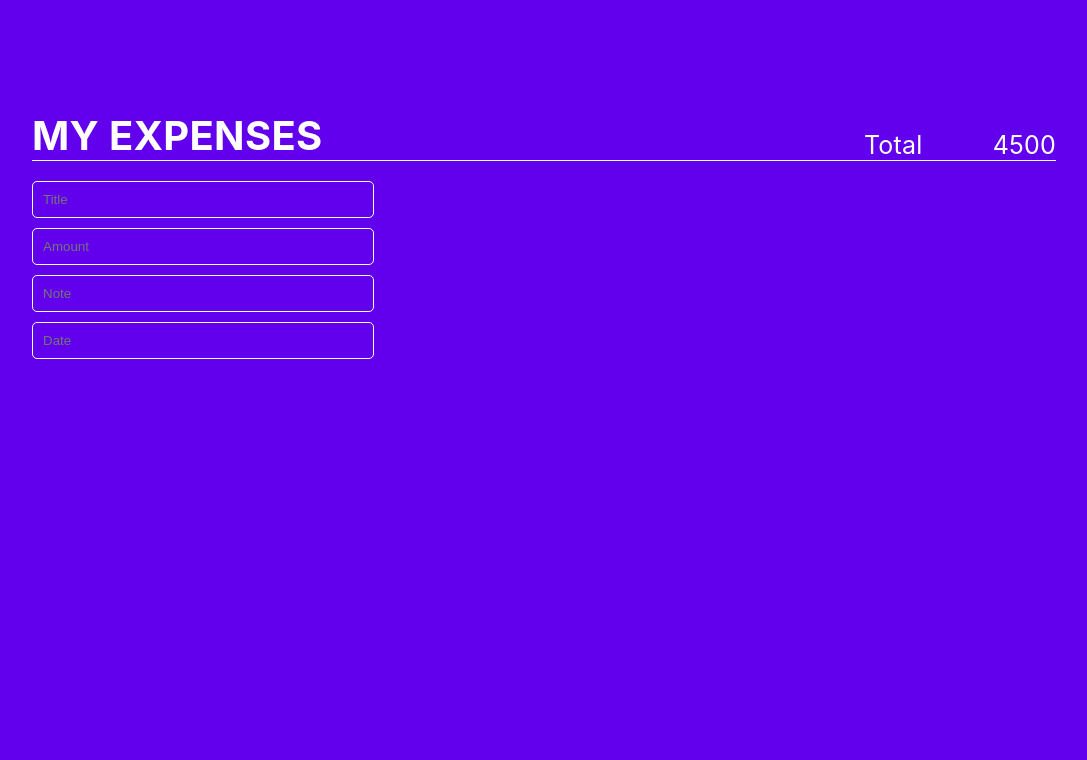
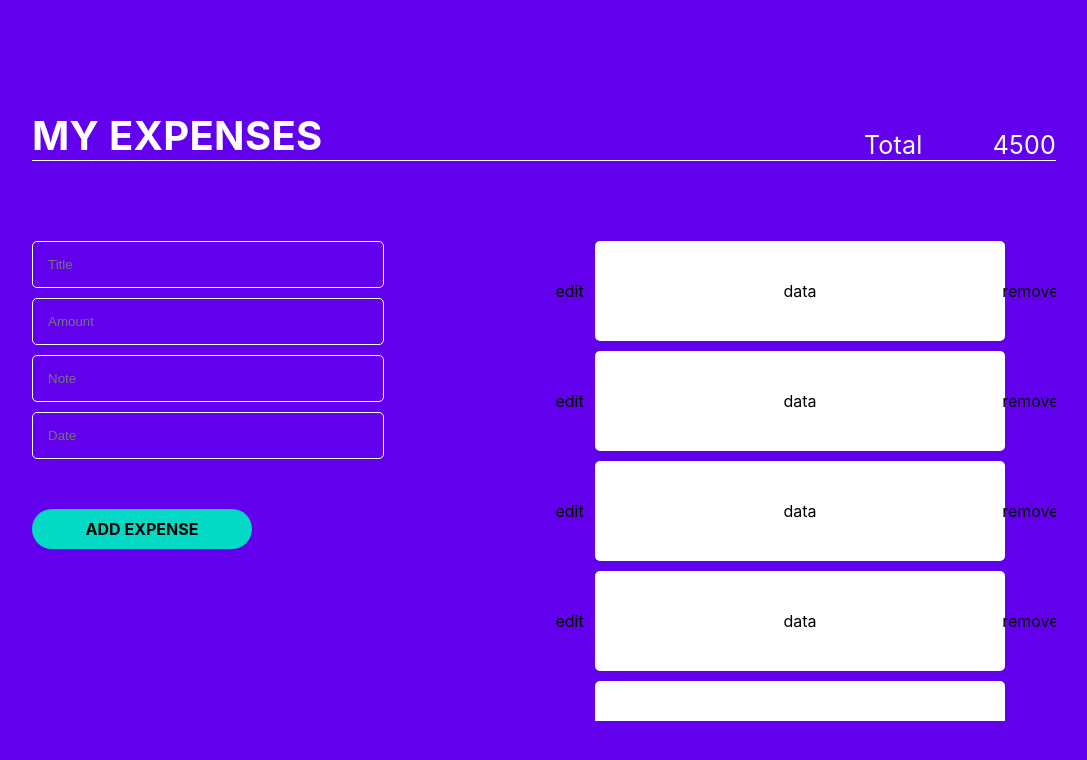
Before and after one commit to Har-SHAW/stackmaze_assignment_reactjs, a React (Create React App) app: page / in a window 1280 px wide. Shown: the top 760 px of the page, without its empty margins (96-1183 px from the left). Built offline with nearby package versions, Linux system fonts and the light colour scheme.

Commit message:
right scroll completed

```diff
--- a/src/App.css
+++ b/src/App.css
@@ -13,29 +13,6 @@
   }
 }
 
-.App-header {
-  background-color: #282c34;
-  min-height: 100vh;
-  display: flex;
-  flex-direction: column;
-  align-items: center;
-  justify-content: center;
-  font-size: calc(10px + 2vmin);
-  color: white;
-}
-
-.App-link {
-  color: #61dafb;
-}
-
-@keyframes App-logo-spin {
-  from {
-    transform: rotate(0deg);
-  }
-  to {
-    transform: rotate(360deg);
-  }
-}
 
 .expText {
   font-size: 40px;
@@ -56,3 +33,11 @@
   color: #ffffff;
   opacity: 1;
 }
+
+.listEle{
+  height: 100px;
+  width: 40vw;
+  margin-bottom: 10px;
+  display: flex;
+  flex-direction: row;
+}
--- a/src/App.js
+++ b/src/App.js
@@ -49,14 +49,131 @@ function App() {
           }}
         >
           <div style={{ width: "50vw", height: "70vw" }}>
-            <div style={{ display: "flex", flexDirection: "column", paddingTop: "20px" }}>
-              <input placeholder="Title" style={{marginBottom: "10px", width: "25vw", border: "1px solid white", backgroundColor: "transparent", padding: "10px", borderRadius: "5px", color: "white"}}></input>
-              <input placeholder="Amount" style={{marginBottom: "10px", width: "25vw", border: "1px solid white", backgroundColor: "transparent", padding: "10px", borderRadius: "5px", color: "white"}}></input>
-              <input placeholder="Note" style={{marginBottom: "10px", width: "25vw", border: "1px solid white", backgroundColor: "transparent", padding: "10px", borderRadius: "5px", color: "white"}}></input>
-              <input placeholder="Date" style={{marginBottom: "10px", width: "25vw", border: "1px solid white", backgroundColor: "transparent", padding: "10px", borderRadius: "5px", color: "white"}}></input>
+            <div
+              style={{
+                display: "flex",
+                flexDirection: "column",
+                paddingTop: "10vh",
+              }}
+            >
+              <input
+                placeholder="Title"
+                style={{
+                  marginBottom: "10px",
+                  width: "25vw",
+                  border: "1px solid white",
+                  backgroundColor: "transparent",
+                  padding: "15px",
+                  borderRadius: "5px",
+                  color: "white",
+                }}
+              ></input>
+              <input
+                placeholder="Amount"
+                style={{
+                  marginBottom: "10px",
+                  width: "25vw",
+                  border: "1px solid white",
+                  backgroundColor: "transparent",
+                  padding: "15px",
+                  borderRadius: "5px",
+                  color: "white",
+                }}
+              ></input>
+              <input
+                placeholder="Note"
+                style={{
+                  marginBottom: "10px",
+                  width: "25vw",
+                  border: "1px solid white",
+                  backgroundColor: "transparent",
+                  padding: "15px",
+                  borderRadius: "5px",
+                  color: "white",
+                }}
+              ></input>
+              <input
+                placeholder="Date"
+                style={{
+                  marginBottom: "10px",
+                  width: "25vw",
+                  border: "1px solid white",
+                  backgroundColor: "transparent",
+                  padding: "15px",
+                  borderRadius: "5px",
+                  color: "white",
+                }}
+              ></input>
+              <div
+                style={{
+                  backgroundColor: "#03DAC5",
+                  width: "200px",
+                  padding: "10px",
+                  borderRadius: "20px",
+                  textAlign: "center",
+                  fontWeight: "bold",
+                  marginTop: "5vh",
+                }}
+              >
+                ADD EXPENSE
+              </div>
             </div>
           </div>
-          <div style={{ width: "50vw", height: "70vw" }}></div>
+          <div
+            style={{
+              width: "50vw",
+              height: "70vw",
+              paddingTop: "10vh",
+              paddingRight: "10vw",
+            }}
+          >
+            <div
+              style={{
+                overflowY: "auto",
+                overflowX: "hidden",
+                height: "60vh",
+                width: "40vw",
+                scrollbarWidth: "none",
+              }}
+            >
+              {[1, 2, 3, 4, 5, 6, 7, 8, 9, 10].map((e) => (
+                <div className="listEle" id={e}>
+                  <div
+                    style={{
+                      width: "10%",
+                      display: "flex",
+                      justifyContent: "center",
+                      alignItems: "center",
+                    }}
+                  >
+                    edit
+                  </div>
+                  <div
+                    style={{
+                      width: "80%",
+                      display: "flex",
+                      justifyContent: "center",
+                      alignItems: "center",
+                      backgroundColor: "white",
+                      borderRadius: "5px",
+                    }}
+                  >
+                    data
+                  </div>
+                  <div
+                    style={{
+                      width: "10%",
+                      display: "flex",
+                      justifyContent: "center",
+                      alignItems: "center",
+                    }}
+                  >
+                    remove
+                  </div>
+                </div>
+              ))}
+            </div>
+          </div>
         </div>
       </div>
     </div>
```
